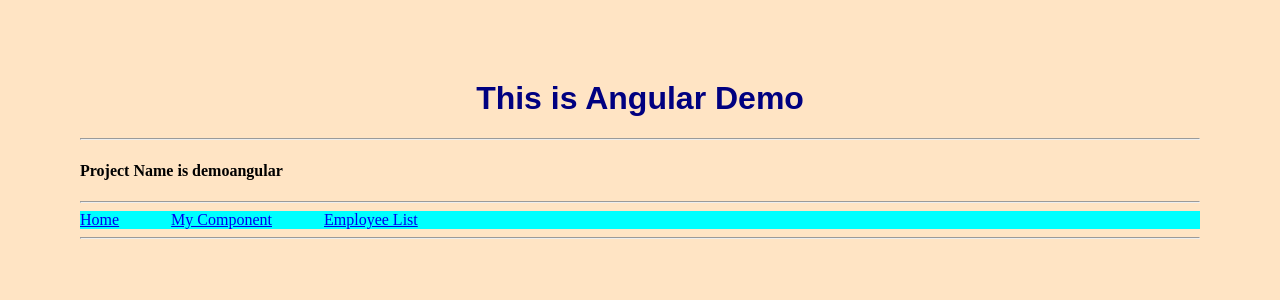
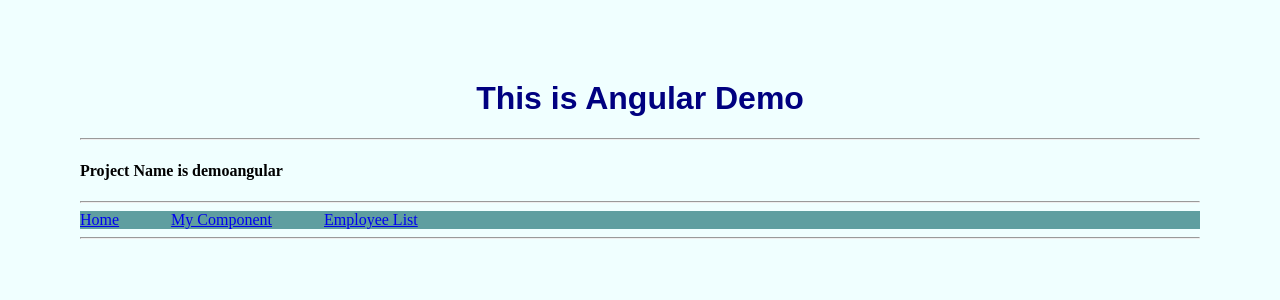
Before and after one commit to akbtech17/angular-lit-training, an Angular app in the folder demoangular/: page / in a window 1280 px wide. Shown: the top 300 px of the page. Built offline with nearby package versions, Linux system fonts and the light colour scheme.

Commit message:
css fixes

```diff
--- a/demoangular/src/app/app.component.html
+++ b/demoangular/src/app/app.component.html
@@ -4,7 +4,7 @@
 <hr>
 <!-- <app-mycomponent></app-mycomponent>
 <app-emplist></app-emplist> -->
-<nav style="background-color: cyan;">
+<nav style="background-color: cadetblue;">
     <a routerLink="home">Home</a> &nbsp; &nbsp; &nbsp; &nbsp; &nbsp; &nbsp;
     <a routerLink="mycomponent">My Component</a> &nbsp; &nbsp; &nbsp; &nbsp; &nbsp; &nbsp;
     <a routerLink="emplist">Employee List</a>
--- a/demoangular/src/styles.css
+++ b/demoangular/src/styles.css
@@ -1,6 +1,6 @@
 /* You can add global styles to this file, and also import other style files */
 body {
-    background-color: bisque;
+    background-color:azure;
     margin: 80px;
 }
 h1 {
```
